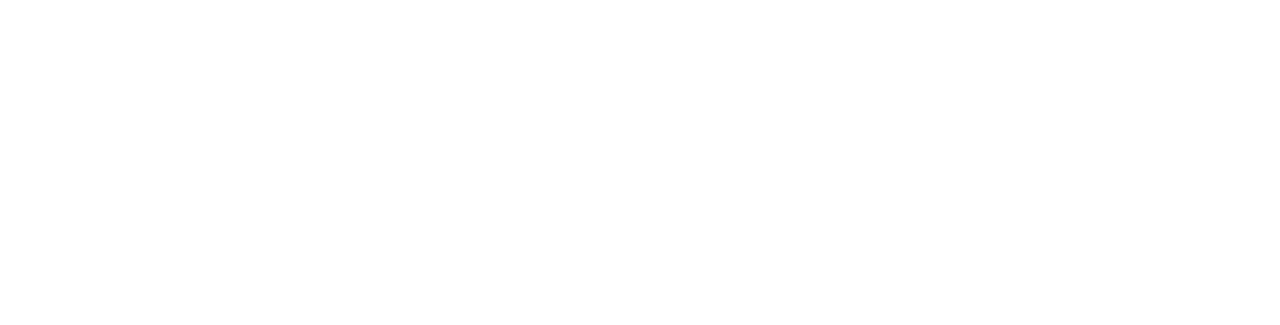
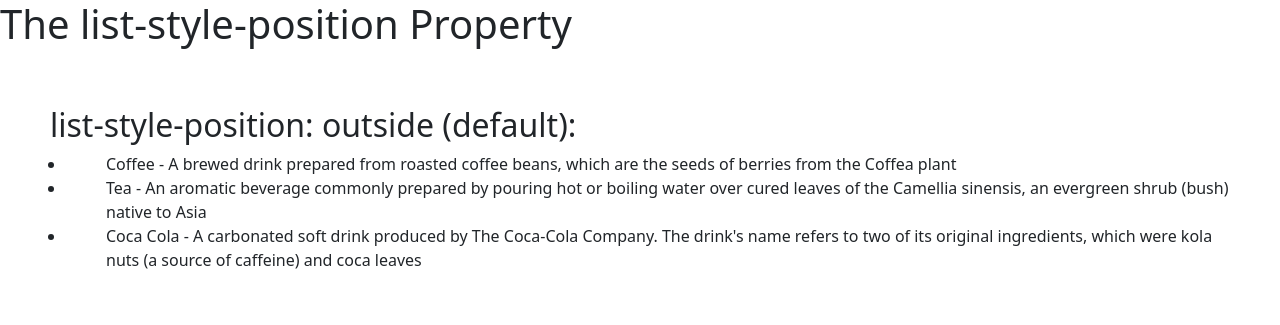
Before and after one commit to TinHtunOo/live-git-basic, a website: page index.html in a window 1280 px wide. Drawn offline with nearby package versions, Linux system fonts and the light colour scheme.

Commit message:
list update

```diff
--- a/index.html
+++ b/index.html
@@ -5,8 +5,36 @@
     <meta name="viewport" content="width=device-width, initial-scale=1.0">
     <title>Document</title>
     <link rel="stylesheet" href="node_modules/bootstrap/dist/css/bootstrap.css">
+    <style>
+        ul.a {
+          list-style-position: outside;
+          padding-left: 1rem;
+          margin:0;
+        }
+        li{
+            padding-left:40px;
+            margin:0;
+        }
+        .ww{
+            padding: 50px;
+        }
+        </style>
 </head>
+
 <body>
+
+<h1>The list-style-position Property</h1>
+
+<div class="ww">
+    <h2>list-style-position: outside (default):</h2>
+<ul class="a">
+  <li>Coffee - A brewed drink prepared from roasted coffee beans, which are the seeds of berries from the Coffea plant</li>
+  <li>Tea - An aromatic beverage commonly prepared by pouring hot or boiling water over cured leaves of the Camellia sinensis, an evergreen shrub (bush) native to Asia</li>
+  <li>Coca Cola - A carbonated soft drink produced by The Coca-Cola Company. The drink's name refers to two of its original ingredients, which were kola nuts (a source of caffeine) and coca leaves</li>
+</ul>
+</div>
+
+
     <script src="node_modules/bootstrap/dist/js/bootstrap.js"></script>
 </body>
 </html>
```
